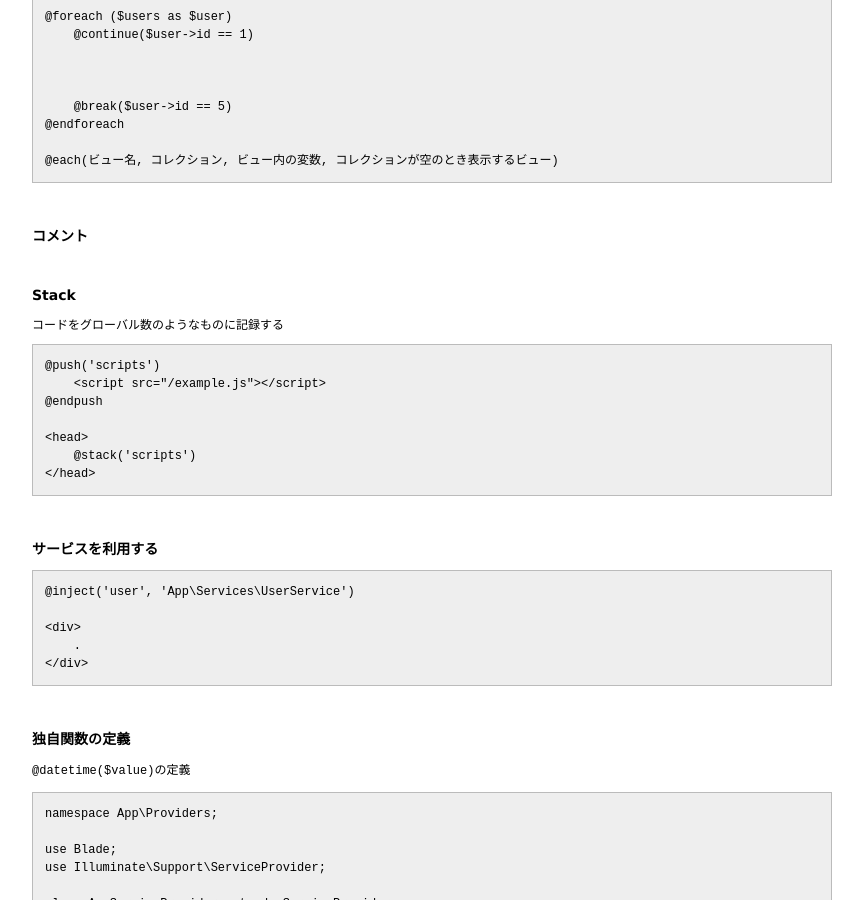
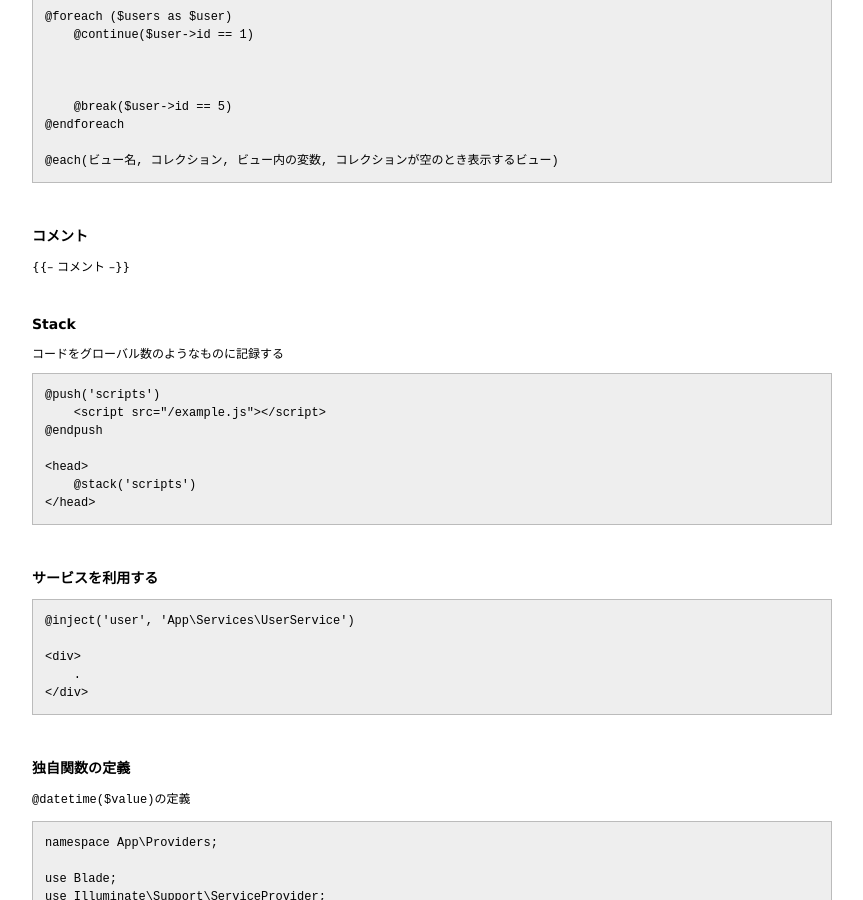
Before and after one commit to 38elements/38elements.github.com, a Jekyll site: the page built from _posts/2016-05-06-laravel-view.md, in a window 1280 px wide and 900 px high, scrolled down 2373 px. Shown: the whole window, without its empty margins (208-1071 px from the left). Built offline with Jekyll 4.4.1, drawn with Linux system fonts in a browser that asks for light colours.

Commit message:
Update 2016-05-06-laravel-view.md

```diff
--- a/_posts/2016-05-06-laravel-view.md
+++ b/_posts/2016-05-06-laravel-view.md
@@ -157,9 +157,9 @@ layout内の`@yield(name)`でviewで挿入する内容の位置を指定する
 
 ### コメント
 
-{{raw}}
+{% raw %}
 {{-- コメント --}}
-{{endraw}}
+{% endraw %}
 <br>
 
 ### Stack
```
